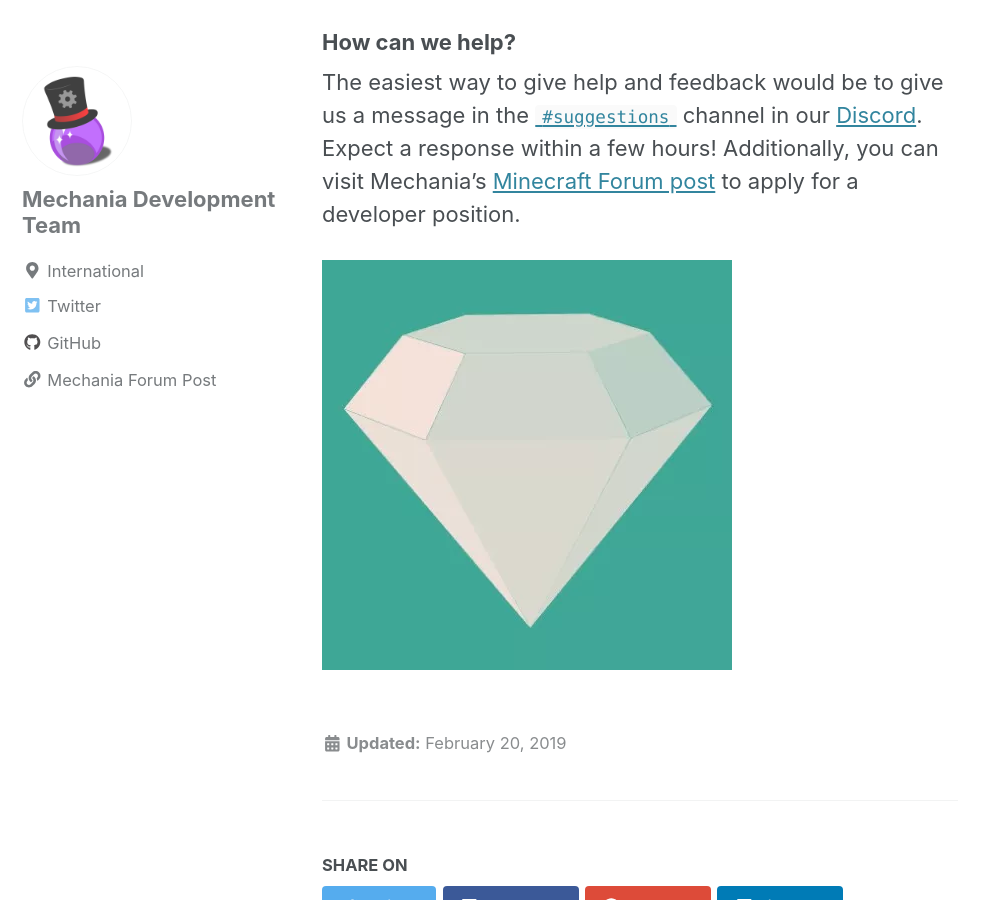
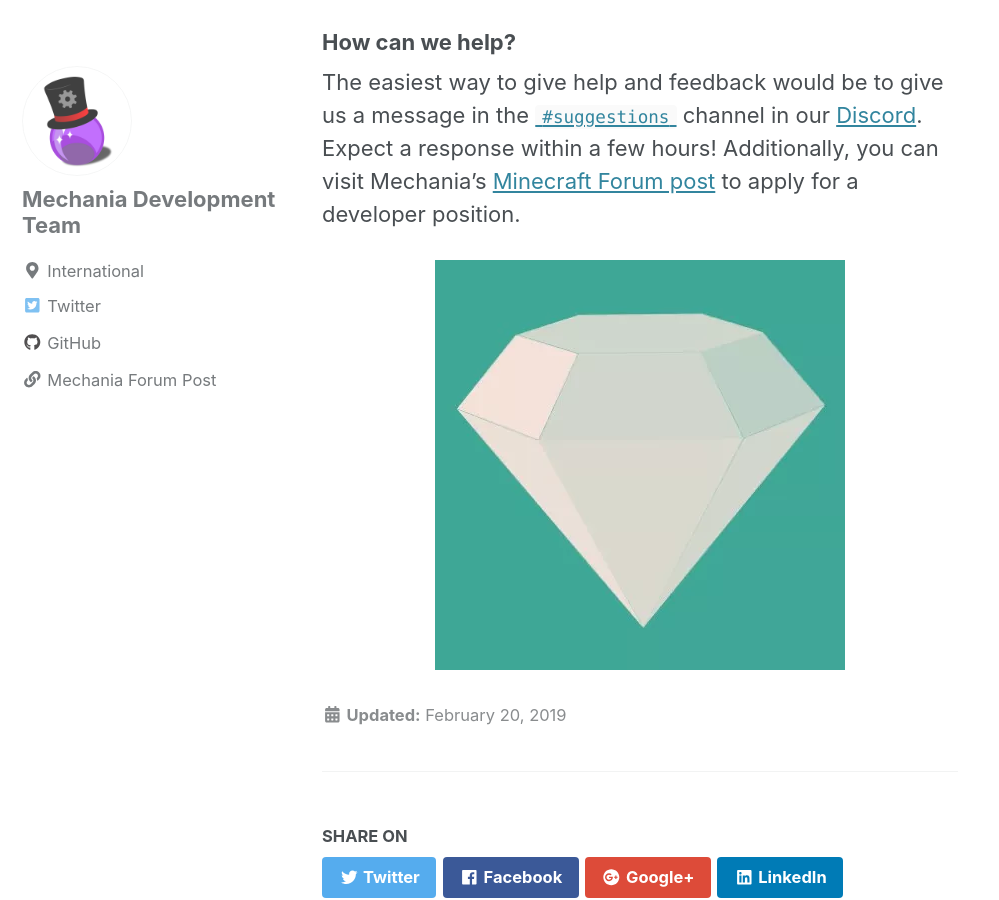
Before and after one commit to mechania/mechania.github.io, a Jekyll site: the page built from _posts/2019-02-20-what-is-mechania.md, in a window 1280 px wide and 900 px high, scrolled down 718 px. Shown: the whole window, without its empty margins (0-999 px from the left). Built offline with Jekyll 4.4.1, drawn with Linux system fonts in a browser that asks for light colours; cached includes are drawn as plain includes; nearby versions of some CDN libraries; our own code applies the rules of GitHub Pages for plain Markdown files.

Commit message:
Centralised old Mechania logo on `What is Mechania?`

```diff
--- a/_posts/2019-02-20-what-is-mechania.md
+++ b/_posts/2019-02-20-what-is-mechania.md
@@ -31,4 +31,4 @@ Mechania is still in quite early development. We are trying very hard to complet
 ### How can we help?
 The easiest way to give help and feedback would be to give us a message in the [`#suggestions`](https://discordapp.com/channels/475107516330541057/527959338434822154) channel in our [Discord](https://discord.gg/dwBDrp3). Expect a response within a few hours! Additionally, you can visit Mechania's [Minecraft Forum post](https://www.minecraftforum.net/forums/servers-java-edition/server-recruitment/2919839-mechania-a-magical-and-technological-adventure) to apply for a developer position.
 
-![Old Mechania Logo](https://mechania.github.io/assets/images/mechania_old.png)
+<div style="text-align:center"><img src ="https://mechania.github.io/assets/images/mechania_old.png" /></div>
```
